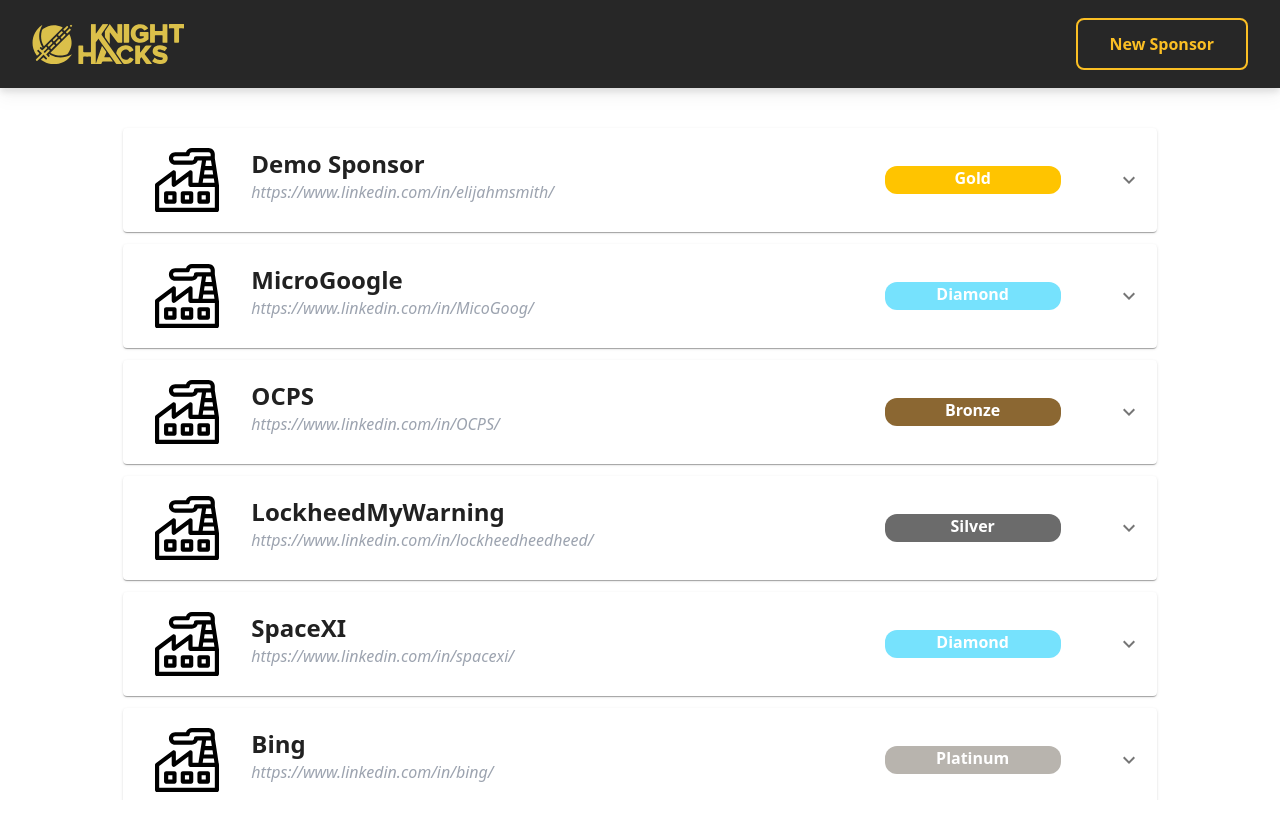
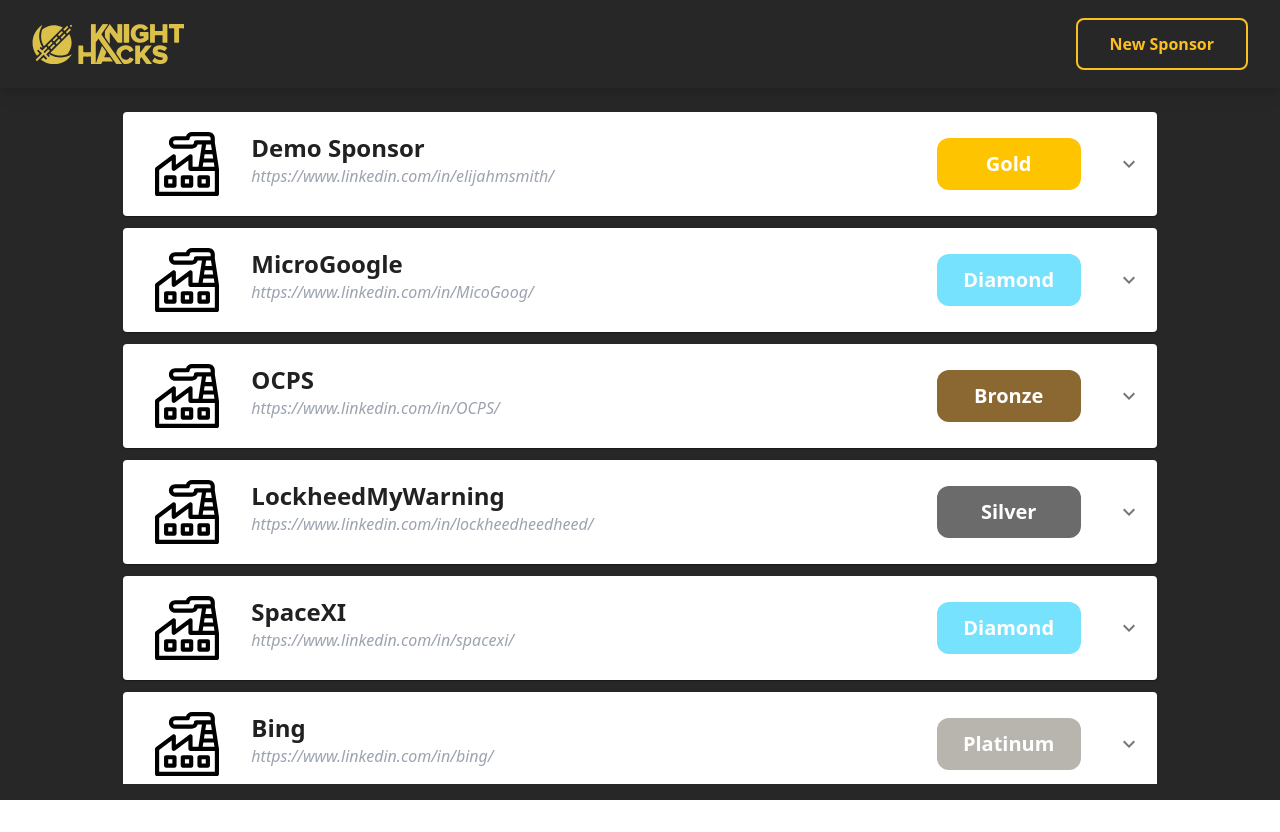
Before and after one commit to KnightHacks/admin-tool, a React (Create React App) app: page /Sponsors in a window 1280 px wide. After the commit the page ends 800 px from the top, so only its background shows below. Built offline with nearby package versions, Linux system fonts and the light colour scheme.

Commit message:
Fixed tier button styling

```diff
--- a/src/App.tsx
+++ b/src/App.tsx
@@ -2,27 +2,27 @@ import React from 'react';
 import { Route, Switch, BrowserRouter, Redirect } from 'react-router-dom';
 import LoginPage from './pages/Login';
 import HackerPage from './pages/HackerPage';
-import SponsorPage from './pages/SponsorsPage';
-
+import SponsorsPage from './pages/SponsorsPage';
+import StatsPage from './pages/StatsPage';
 function App(): JSX.Element {
   return (
-    <div className="App">
-      <header className="App-header">
+    <div className="bg-dark-gray w-screen h-screen flex justify-center items-center">
       <BrowserRouter>
         <Switch>
           <Route exact path="/">
             <Redirect to="/Sponsors" />
-              {/*<LoginPage />*/}
           </Route>
           <Route path="/Hackers">
             <HackerPage />
           </Route>
           <Route path="/Sponsors">
-              <SponsorPage />
+            <SponsorsPage />
+          </Route>
+          <Route path="/Stats">
+            <StatsPage />
           </Route>
         </Switch>
       </BrowserRouter>
-      </header>
     </div>
   );
 }
--- a/src/components/sponsors/sponsor.tsx
+++ b/src/components/sponsors/sponsor.tsx
@@ -49,8 +49,8 @@ export function SponsorRender({ sponsor }: SponsorRenderProps): JSX.Element {
     return (
       <div className="w-full flex align-center justify-end md:px-5">
         <div
+          className="flex h-1/2 text-white align-center w-36 justify-center text-center rounded-xl py-3 px-4 md:px-8 text-xl font-bold backdrop-opacity-25"
           style={{ color: textColor, backgroundColor: bgColor }}
-          className="flex font-xs text-white w-44 align-center justify-center text-center rounded-xl px-5 pb-1 font-bold backdrop-opacity-25 mr-5"
         >
           {'' + sponsor.tier}
         </div>
--- a/src/pages/SponsorsPage.tsx
+++ b/src/pages/SponsorsPage.tsx
@@ -1,7 +1,7 @@
 import React from 'react';
 import SponsorTable from '../components/sponsors/sponsorTable';
 
-export default function SponsorPage(): JSX.Element {
+export default function SponsorsPage(): JSX.Element {
   return (
     <div className="w-full h-screen mb-8 overflow-y-auto">
       <SponsorTable />
```
Lines whose indentation alone changed are shown as unchanged.
